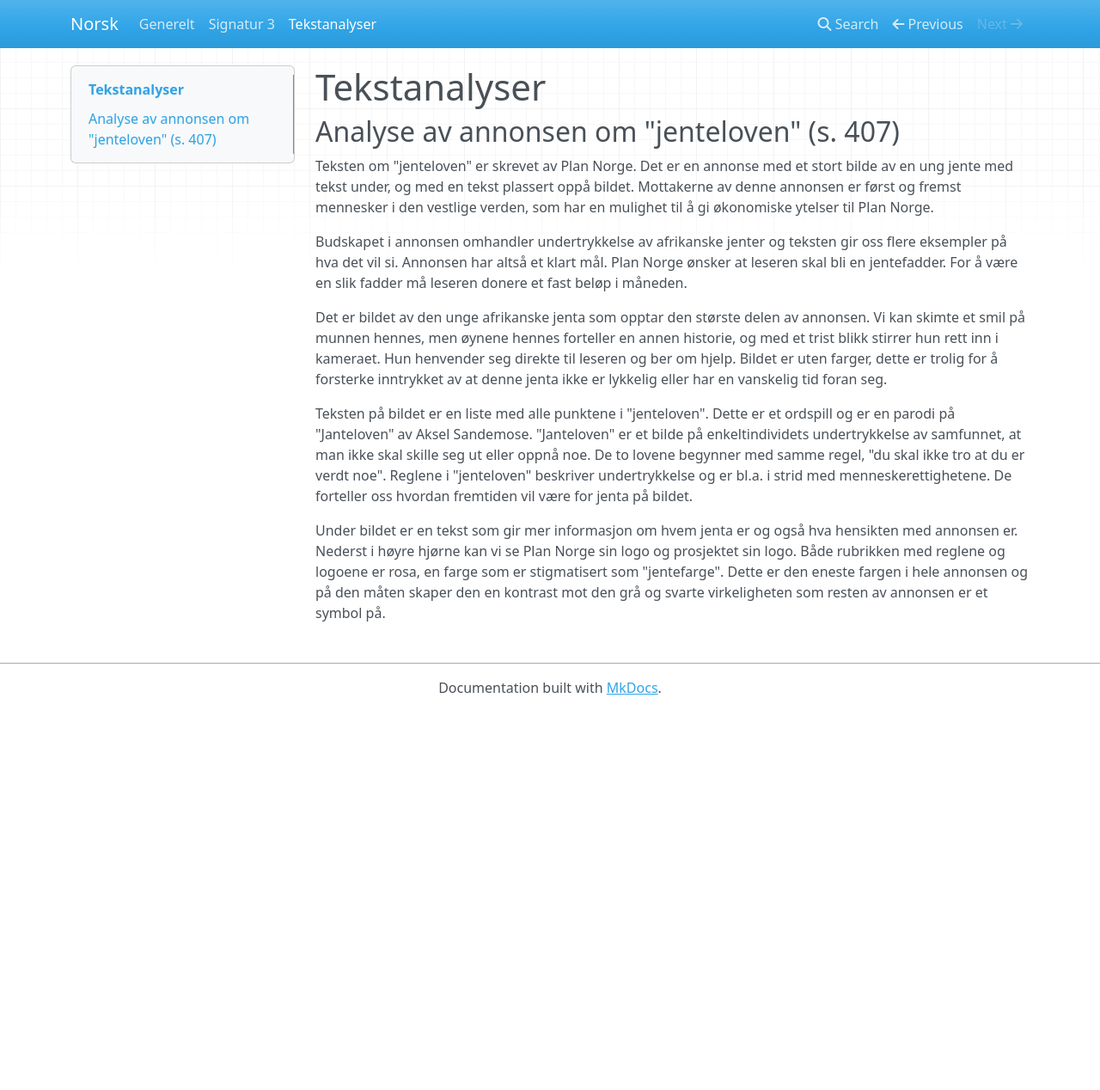
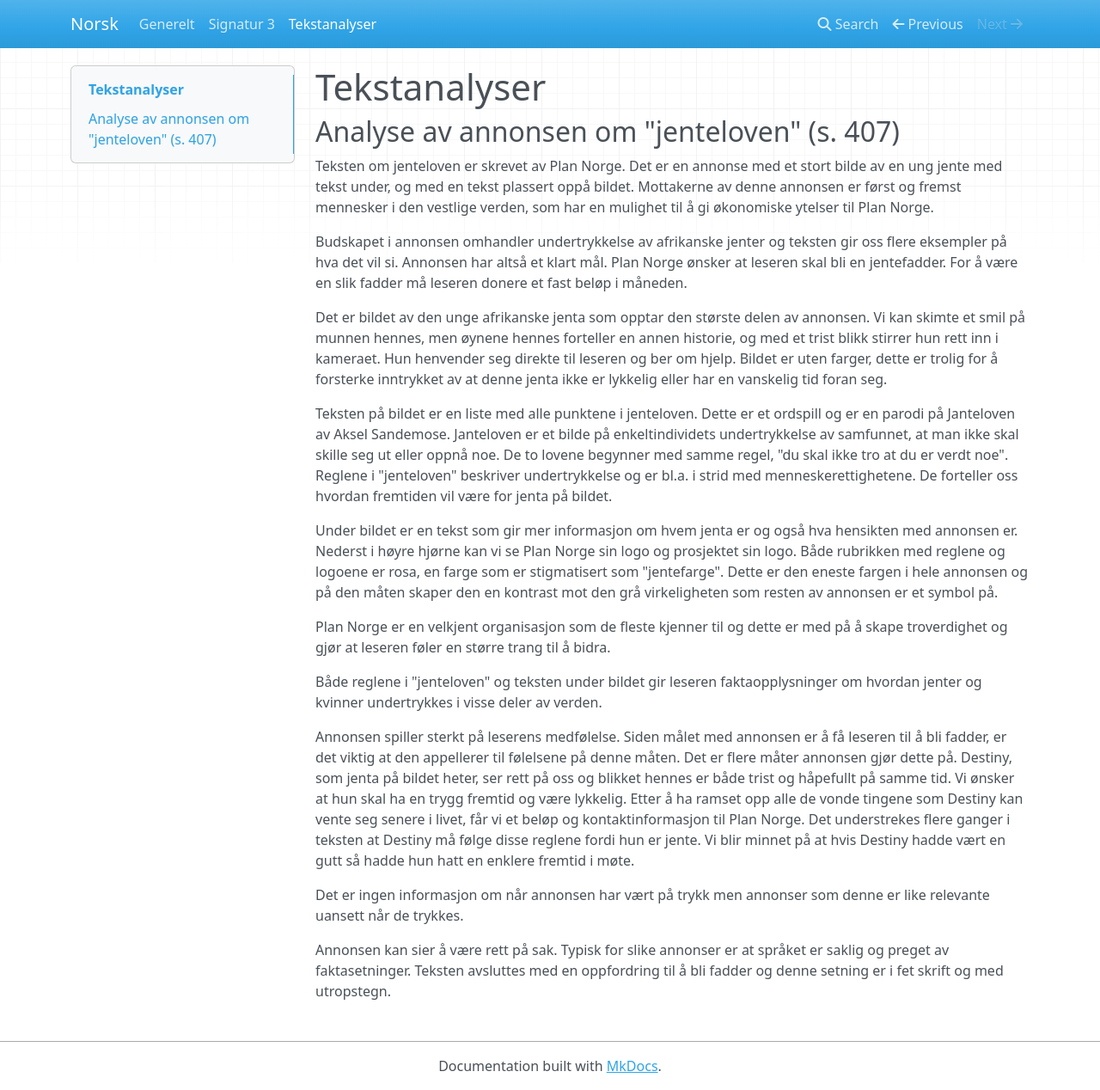
Before and after one commit to longegg/norsk, an MkDocs documentation site: the page built from docs/analyser.md, in a window 1280 px wide and 1268 px high. Shown: the whole window at 86% size. Built offline with MkDocs 1.6.1, drawn with Linux system fonts in a browser that asks for light colours; nearby versions of some CDN libraries.

Commit message:
Add text.

```diff
--- a/docs/analyser.md
+++ b/docs/analyser.md
@@ -2,13 +2,23 @@
 
 ## Analyse av annonsen om "jenteloven" (s. 407)
 
-Teksten om "jenteloven" er skrevet av Plan Norge. Det er en annonse med et stort bilde av en ung jente med tekst under, og med en tekst plassert oppå bildet. Mottakerne av denne annonsen er først og fremst mennesker i den vestlige verden, som har en mulighet til å gi økonomiske ytelser til Plan Norge.
+Teksten om jenteloven er skrevet av Plan Norge. Det er en annonse med et stort bilde av en ung jente med tekst under, og med en tekst plassert oppå bildet. Mottakerne av denne annonsen er først og fremst mennesker i den vestlige verden, som har en mulighet til å gi økonomiske ytelser til Plan Norge.
 
 Budskapet i annonsen omhandler undertrykkelse av afrikanske jenter og teksten gir oss flere eksempler på hva det vil si.
 Annonsen har altså et klart mål. Plan Norge ønsker at leseren skal bli en jentefadder. For å være en slik fadder må leseren donere et fast beløp i måneden.
 
 Det er bildet av den unge afrikanske jenta som opptar den største delen av annonsen. Vi kan skimte et smil på munnen hennes, men øynene hennes forteller en annen historie, og med et trist blikk stirrer hun rett inn i kameraet. Hun henvender seg direkte til leseren og ber om hjelp. Bildet er uten farger, dette er trolig for å forsterke inntrykket av at denne jenta ikke er lykkelig eller har en vanskelig tid foran seg.
 
-Teksten på bildet er en liste med alle punktene i "jenteloven". Dette er et ordspill og er en parodi på "Janteloven" av Aksel Sandemose. "Janteloven" er et bilde på enkeltindividets undertrykkelse av samfunnet, at man ikke skal skille seg ut eller oppnå noe. De to lovene begynner med samme regel, "du skal ikke tro at du er verdt noe". Reglene i "jenteloven" beskriver undertrykkelse og er bl.a. i strid med menneskerettighetene. De forteller oss hvordan fremtiden vil være for jenta på bildet.
+Teksten på bildet er en liste med alle punktene i jenteloven. Dette er et ordspill og er en parodi på Janteloven av Aksel Sandemose. Janteloven er et bilde på enkeltindividets undertrykkelse av samfunnet, at man ikke skal skille seg ut eller oppnå noe. De to lovene begynner med samme regel, "du skal ikke tro at du er verdt noe". Reglene i "jenteloven" beskriver undertrykkelse og er bl.a. i strid med menneskerettighetene. De forteller oss hvordan fremtiden vil være for jenta på bildet.
 
-Under bildet er en tekst som gir mer informasjon om hvem jenta er og også hva hensikten med annonsen er. Nederst i høyre hjørne kan vi se Plan Norge sin logo og prosjektet sin logo. Både rubrikken med reglene og logoene er rosa, en farge som er stigmatisert som "jentefarge". Dette er den eneste fargen i hele annonsen og på den måten skaper den en kontrast mot den grå og svarte virkeligheten som resten av annonsen er et symbol på.
+Under bildet er en tekst som gir mer informasjon om hvem jenta er og også hva hensikten med annonsen er. Nederst i høyre hjørne kan vi se Plan Norge sin logo og prosjektet sin logo. Både rubrikken med reglene og logoene er rosa, en farge som er stigmatisert som "jentefarge". Dette er den eneste fargen i hele annonsen og på den måten skaper den en kontrast mot den grå virkeligheten som resten av annonsen er et symbol på.
+
+Plan Norge er en velkjent organisasjon som de fleste kjenner til og dette er med på å skape troverdighet og gjør at leseren føler en større trang til å bidra.
+
+Både reglene i "jenteloven" og teksten under bildet gir leseren faktaopplysninger om hvordan jenter og kvinner undertrykkes i visse deler av verden.
+
+Annonsen spiller sterkt på leserens medfølelse. Siden målet med annonsen er å få leseren til å bli fadder, er det viktig at den appellerer til følelsene på denne måten. Det er flere måter annonsen gjør dette på. Destiny, som jenta på bildet heter, ser rett på oss og blikket hennes er både trist og håpefullt på samme tid. Vi ønsker at hun skal ha en trygg fremtid og være lykkelig. Etter å ha ramset opp alle de vonde tingene som Destiny kan vente seg senere i livet, får vi et beløp og kontaktinformasjon til Plan Norge. Det understrekes flere ganger i teksten at Destiny må følge disse reglene fordi hun er jente. Vi blir minnet på at hvis Destiny hadde vært en gutt så hadde hun hatt en enklere fremtid i møte.
+
+Det er ingen informasjon om når annonsen har vært på trykk men annonser som denne er like relevante uansett når de trykkes.
+
+Annonsen kan sier å være rett på sak. Typisk for slike annonser er at språket er saklig og preget av faktasetninger. Teksten avsluttes med en oppfordring til å bli fadder og denne setning er i fet skrift og med utropstegn.
```
